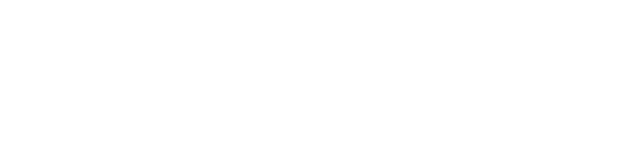
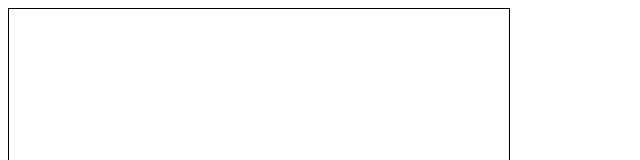
Before and after one commit to samueljean/Mygame, a plain HTML site: page index.html in a window 1280 px wide. Shown: the top 160 px of the page, without its empty margins (0-640 px from the left). Drawn offline with nearby package versions, Linux system fonts and the light colour scheme.

Commit message:
added canva

```diff
--- a/index.html
+++ b/index.html
@@ -7,9 +7,10 @@
     <script src="script.js"></script>
 </head>
 
+
 <body>
     <div id=screen>
-
+        <canvas id="ctx" width="500" height="500" style="border:1px solid #000000;"></canvas>
     </div>
 </body>
 
```
